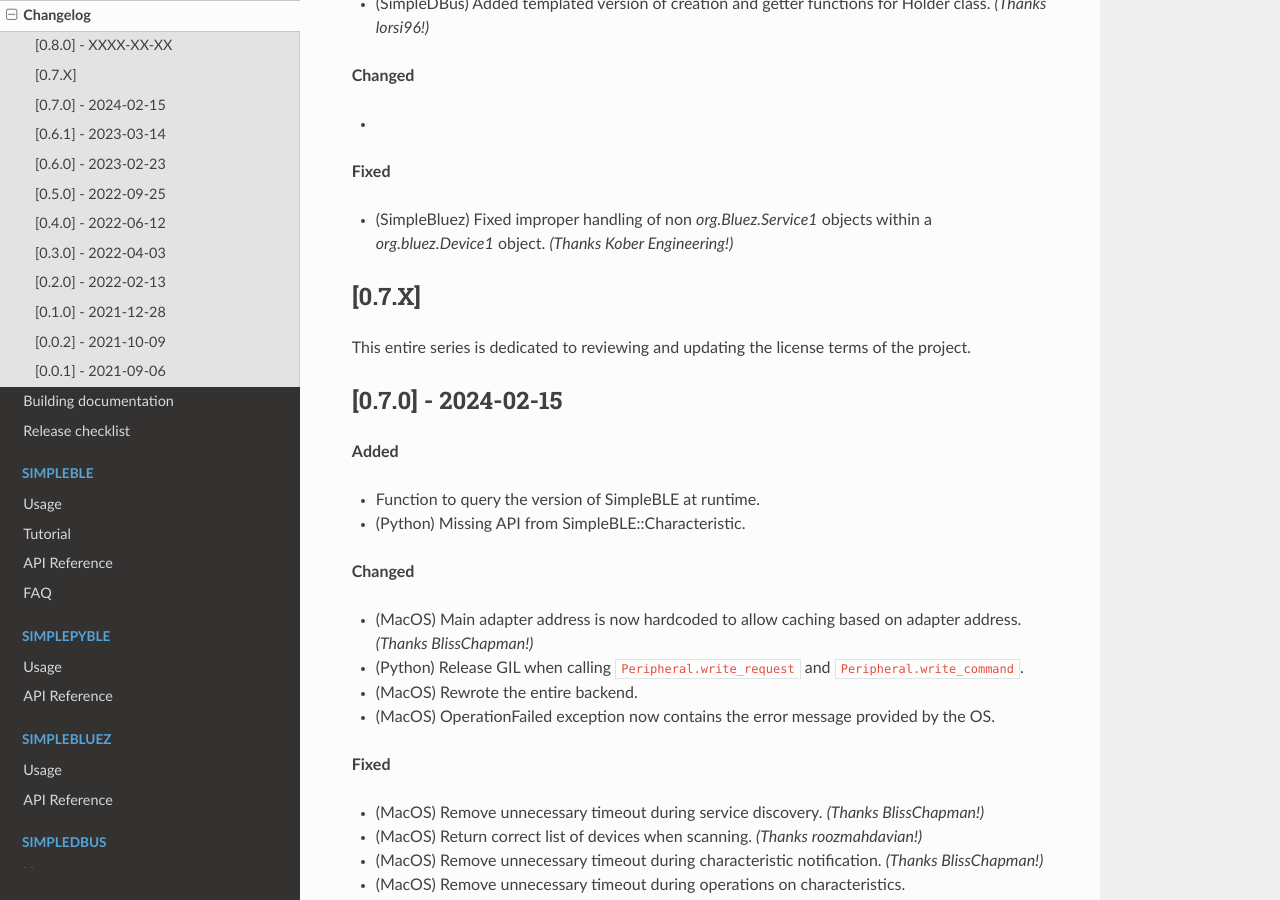
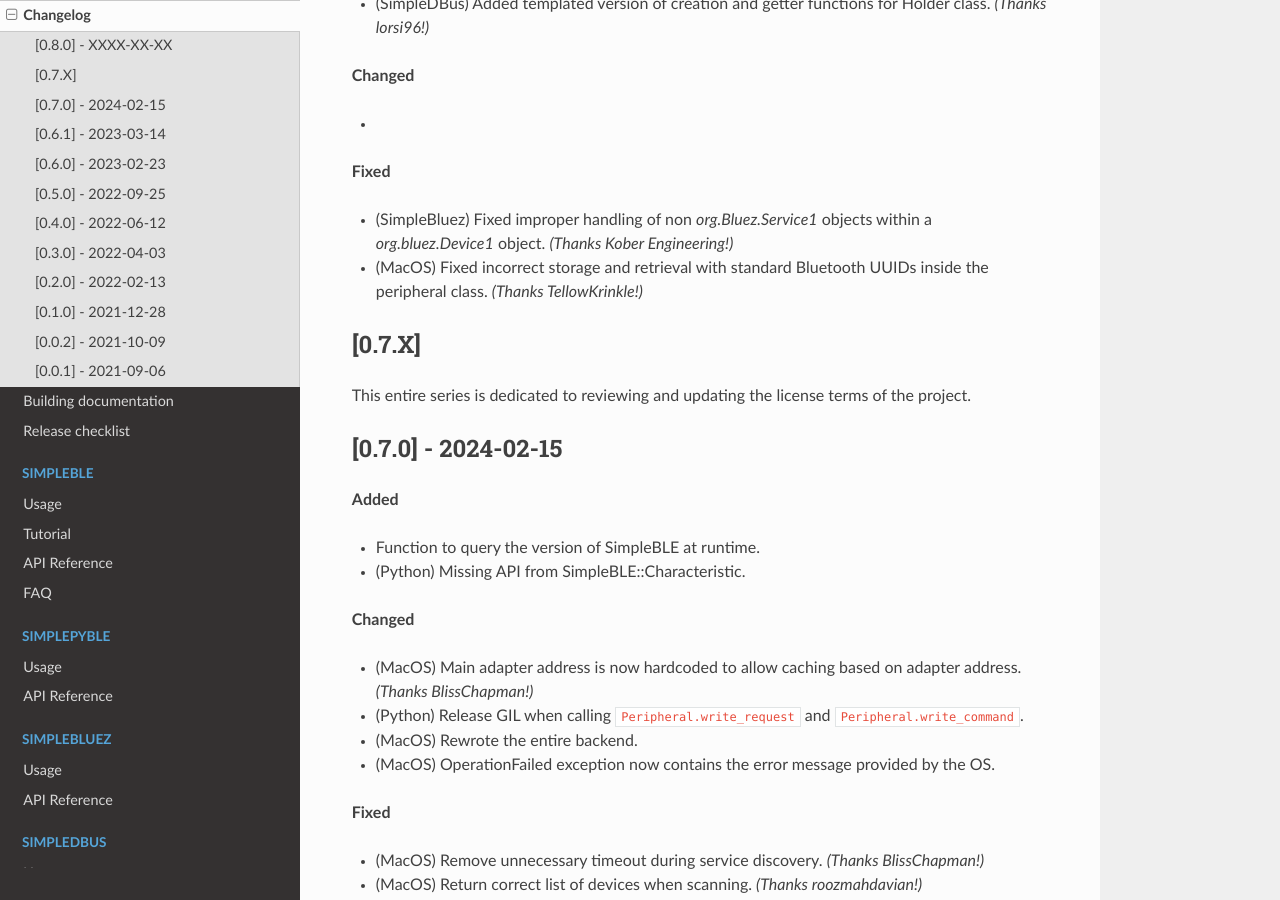
Before and after one commit to OpenBluetoothToolbox/SimpleBLE, a Sphinx documentation site: the page built from docs/changelog.rst, in a window 1280 px wide and 900 px high, scrolled down 392 px. Built offline with Sphinx 7.4.7 and the Read the Docs theme 2.0.0, drawn with Linux system fonts in a browser that asks for light colours; the version number is read from the project's files by our own code.

Commit message:
Fixed issue in MacOS when notifying from standard UUIDs (#326)
* Fixed issue in MacOS when notifying from standard UUIDs

* Rebased, updated changelog

```diff
--- a/docs/changelog.rst
+++ b/docs/changelog.rst
@@ -20,6 +20,7 @@
 **Fixed**
 
 - (SimpleBluez) Fixed improper handling of non `org.Bluez.Service1` objects within a `org.bluez.Device1` object. *(Thanks Kober Engineering!)*
+- (MacOS) Fixed incorrect storage and retrieval with standard Bluetooth UUIDs inside the peripheral class. *(Thanks TellowKrinkle!)*
 
 
 [0.7.X]
```
Also changed, not shown: 3 other files.
